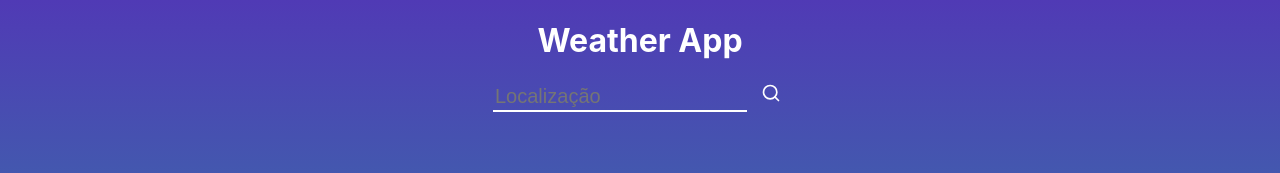
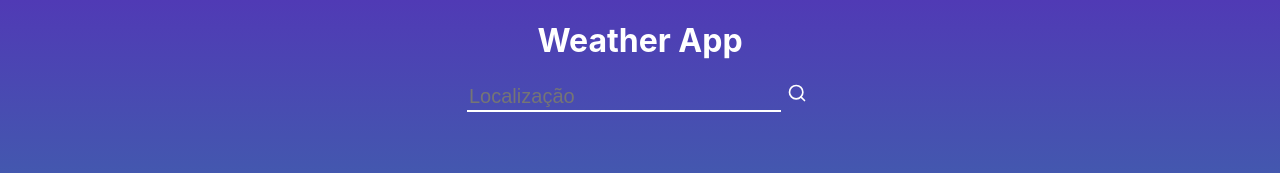
Before and after one commit to joaov1ct0r/react-weather, a React (Create React App) app: page / in a window 1280 px wide. Shown: the top 173 px of the page. Built offline with nearby package versions, Linux system fonts and the light colour scheme.

Commit message:
estilo aplicado a div app

```diff
--- a/src/App.css
+++ b/src/App.css
@@ -20,9 +20,8 @@ body {
 }
 
 .form-container input {
-    width: 250px;
+    width: 310px;
     height: 25px;
-    margin-right: 8px;
     outline: none;
     border: none;
     background-color: transparent;
```
